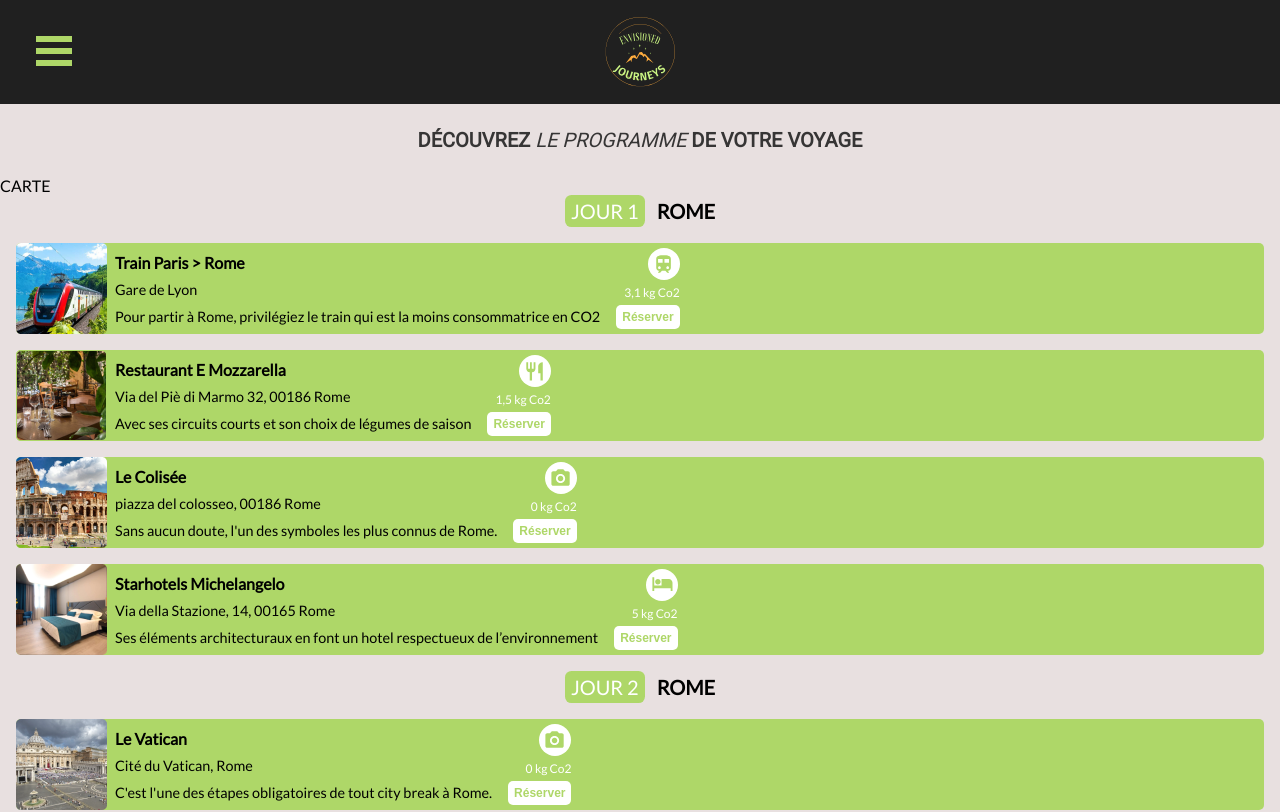
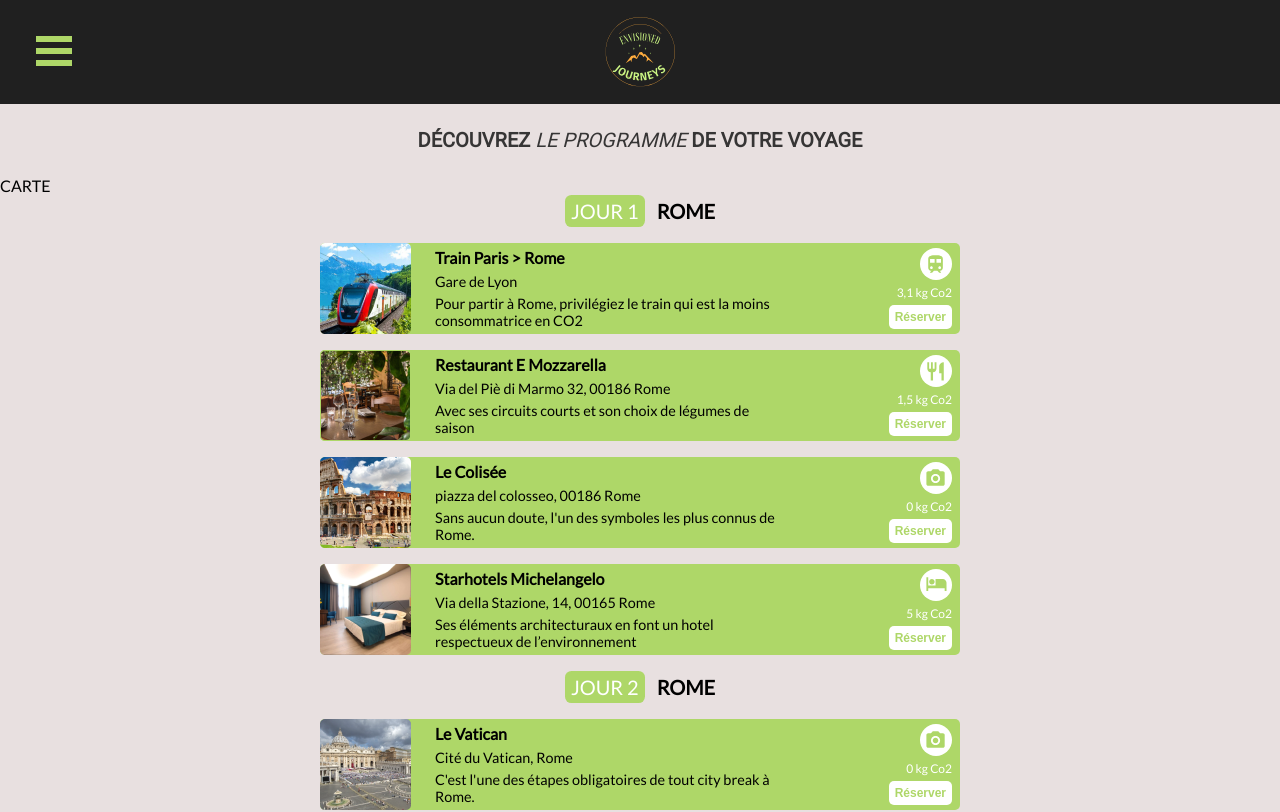
Before and after one commit to mlgs45/NoRespect-Hackaton, a React (Vite) app in the folder frontend/: page /results in a window 1280 px wide. Shown: the top 812 px of the page. Built offline with nearby package versions, Linux system fonts and the light colour scheme.

Commit message:
fix css desktop size for Results

```diff
--- a/frontend/src/components/ResultItineraire.css
+++ b/frontend/src/components/ResultItineraire.css
@@ -131,3 +131,24 @@
 .jour {
   margin-bottom: 1rem;
 }
+
+@media screen and (min-width: 391px) {
+    .cardStep {
+        width: 50%;
+      margin-left:0;
+      margin-right: 0;
+    }
+
+  .jour {
+    display:flex;
+    flex-direction: column;
+    align-items: center;
+    justify-content: center;
+  }
+
+  .informationsStep {
+    padding-left: 1rem;
+    padding-right:2rem;
+    margin-right:5rem;
+  }
+}
```
